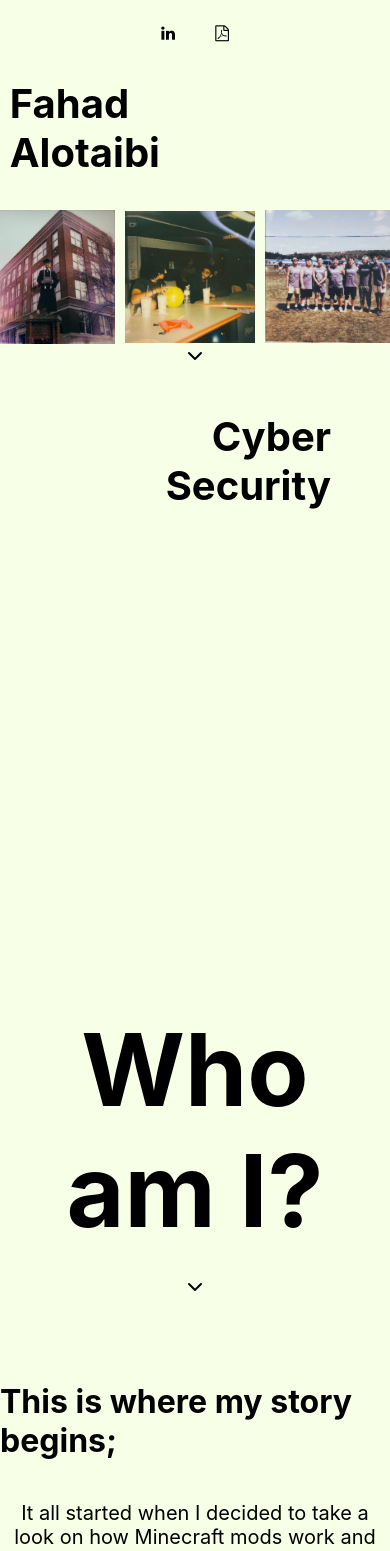
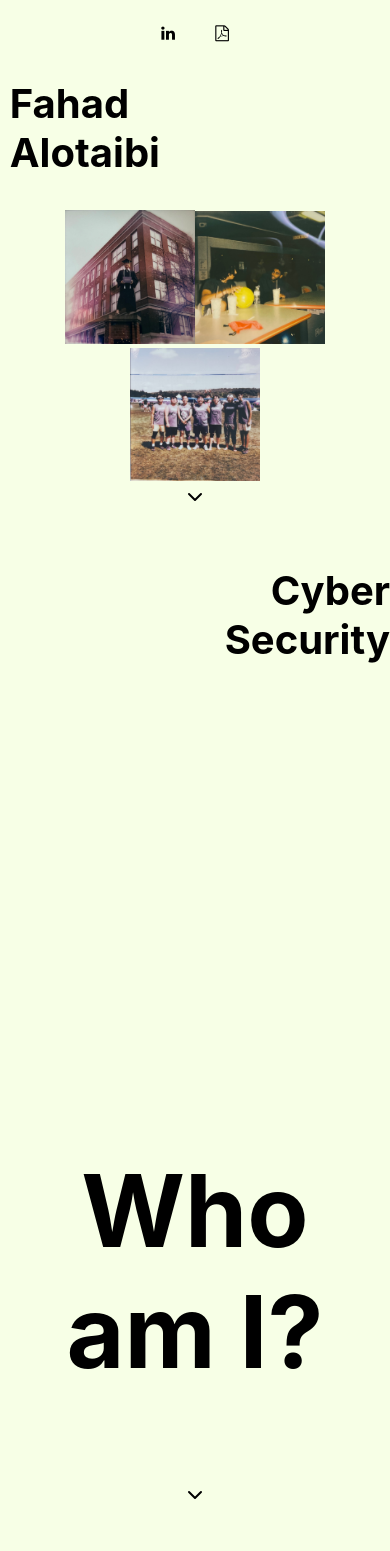
Before and after one commit to low-q/meportfolio, a React (Create React App) app: page / in a window 390 px wide. Shown: the top 1551 px of the page. Built offline with nearby package versions, Linux system fonts and the light colour scheme.

Commit message:
cleaning test

```diff
--- a/public/styles.css
+++ b/public/styles.css
@@ -1,17 +1,19 @@
+/* General Styles */
 body {
     background-color: #f7ffe6;
-
     font-family: Optima;
 }
-/*icons */
+
+/* Icons */
 .fa {
-    padding: 0px;
+    padding: 0;
     font-size: 30px;
     width: 50px;
     text-align: center;
     text-decoration: none;
     margin: 5px 2px;
-  }
+}
+
 .fa:hover {
     opacity: 0.7;
 }
@@ -19,20 +21,19 @@ body {
 .fa-linkedin {
     background: #f7ffe6;
     color: black;
-  }
+}
 
-
-/* Remove blue underline from links */
+/* Links */
 a {
     text-decoration: none; /* Remove underline */
     color: inherit; /* Inherit text color */
-  }
+}
 
-  /* Optionally, you can add hover and focus effects */
-  a:hover, a:focus {
+a:hover, a:focus {
     text-decoration: underline; /* Add underline on hover/focus if desired */
-  }
+}
 
+/* Main Content */
 .main-content {
     text-align: center;
     margin: 20px auto;
@@ -47,29 +48,26 @@ a {
 .right-text {
     font-size: 125px;
     text-align: right;
-    position: absolute; /* Position the text absolutely */
-    right: 0; /* Align to the right of the parent container */
-    width: calc(100% - 20px); /* Subtract the margin of the photo from the width */
+    position: absolute;
+    right: 0;
+    width: calc(100% - 20px);
 }
 
-
-
-
-
+/* Photos */
 .photo {
-    display: flex; /* Use flexbox for layout */
-    justify-content: center; /* Center align horizontally */
-    align-items: center; /* Center align vertically */
-    margin-top: 20px; /* Adjust margin as needed */
+    display: flex;
+    justify-content: center;
+    align-items: center;
+    margin-top: 20px;
 }
 
-
 .photo img {
-    width: 15%; /* Adjust the width of each photo */
+    width: 15%;
     height: auto;
-    margin-right: 10px; /* Add space between photos */
+    margin-right: 10px;
 }
 
+/* Buttons */
 .down-arrow-button {
     background-color: transparent;
     border: none;
@@ -78,122 +76,87 @@ a {
     padding: 0;
 }
 
-
-.about-me h1 {
-    margin-bottom: 0px; /* Adjust as needed */
+/* About Me Section */
+.about-me {
+    text-align: center;
+    margin-top: 50px;
+    font-size: 50px;
 }
 
-.about-me button.down-arrow-button {
-    margin-top: 0px; /* Adjust as needed */
-}
-
-
-/* Your existing styles */
-
-
-
-.photo-container {
-    display: flex;
-    justify-content: center; /* Horizontally center the photos */
-    align-items: center; /* Vertically center the photos */
-    margin-top: 20px;
-}
-
-.photo-container img {
-    width: 15%;
-    height: auto;
-    margin-right: 10px;
-}
-
-
-.right-content {
-    position: relative;
-    width: 80%;
-    margin: 20px auto;
-}
-
-.right-text {
-    font-size: 125px;
-    text-align: right;
-    position: absolute;
-    top: 20px;
-    right: 20px; /* Adjust as needed */
-    width: calc(100% - 40px); /* Adjust as needed */
-    margin: 0;
-}
-   /* Additional CSS styles */
-   .white-space {
-    height: 550px; /* Adjust as needed */
-}
-.about-me {
-    text-align: center;
-    margin-top: 50px; /* Adjust as needed */
-    font-size: 50px;
-}
 .about-us {
     display: flex;
     align-items: center;
     justify-content: center;
     flex-direction: column;
-    margin-top: 50px; /* Adjust as needed */
+    margin-top: 50px;
 }
 
 .about-us p {
     text-align: center;
     font-size: 20px;
-    margin-top: 20px; /* Adjust as needed */
+    margin-top: 20px;
 }
 
+/* Projects Section */
+.projects-container {
+    display: flex;
+}
+
+.left-half,
+.right-half {
+    width: 50%;
+}
+
+/* Additional Styles */
+.white-space {
+    height: 550px;
+}
 
 .split-container {
     display: flex;
     justify-content: space-between;
 }
+
 .left-column {
     width: 50%;
     padding: 20px;
     text-align: left;
     display: flex;
     flex-wrap: wrap;
-
-}
-.left-column img {
-    width: 30%; /* Adjust the width of each image */
-    height: auto; /* Maintain aspect ratio */
-    margin-right: 10px; /* Add space between images */
 }
 
+.left-column img {
+    width: 30%;
+    height: auto;
+    margin-right: 10px;
+}
 
 .left-column p {
-    font-size: 20px; /* Adjust as needed */
-    line-height: 2.0; /* Adjust as needed */
-    margin-bottom: 20px; /* Adjust as needed */
-
+    font-size: 20px;
+    line-height: 2.0;
+    margin-bottom: 20px;
 }
 
-/* Additional CSS styles */
-
-/* Additional CSS styles */
 .resume-photo {
     max-width: 100%;
     height: 1117px;
-    transition: transform 2s ease, opacity 1s ease; /* Add opacity transition */
-    visibility: hidden; /* Hide the resume initially */
-    opacity: 0; /* Hide the resume initially */
+    transition: transform 2s ease, opacity 1s ease;
+    visibility: hidden;
+    opacity: 0;
 }
 
 .right-column:hover .resume-photo {
-    visibility: visible; /* Show the resume on hover */
-    opacity: 1; /* Show the resume on hover */
-    transform: rotateY(0deg); /* Rotate the resume on hover */
+    visibility: visible;
+    opacity: 1;
+    transform: rotateY(0deg);
 }
 
 .right-column {
     width: 50%;
-    position: relative; /* Ensure proper stacking context for child elements */
+    position: relative;
     height: auto;
-    display: flex; /* Use flexbox for layout */
-    justify-content: center; /* Center align horizontally */
+    display: flex;
+    justify-content: center;
 }
 
 .resume-text {
@@ -202,34 +165,22 @@ a {
     left: 0;
     transform: translateY(-50%);
     width: 100%;
-    transition: opacity 1s ease; /* Add opacity transition */
-    opacity: 1; /* Ensure text is visible by default */
+    transition: opacity 1s ease;
+    opacity: 1;
     text-align: center;
 }
 
 .right-column:hover .resume-text {
-    opacity: 0; /* Fade out the text on hover */
-}
-.projects-container {
-    display: flex;
-}
-
-.left-half {
-    width: 50%;
-}
-
-.right-half {
-    width: 50%;
-
-
+    opacity: 0;
 }
 
 .top-right {
     height: 50%;
     text-align: left;
-    display: flex; /* Use flexbox */
-    flex-wrap: wrap; /* Allow items to wrap onto multiple lines */
+    display: flex;
+    flex-wrap: wrap;
 }
+
 .top-right h1 {
     font-size: 20px;
 }
@@ -237,162 +188,135 @@ a {
 .lower-right {
     height: 50%;
 }
+
 .left-half img {
     max-width: 100%;
     height: auto;
-    display: block; /* Ensures image is treated as a block element */
-    margin: auto; /* Centers the image horizontally */
+    display: block;
+    margin: auto;
 }
 
 .resume-icon {
-    width: 24px; /* Set the width */
-    height: 24px; /* Set the height */
+    width: 24px;
+    height: 24px;
 }
 
-
-
-
-/* Adjustments for smaller screens */
-/* Existing styles */
-
-/* Adjustments for smaller screens */
+/* Media Queries */
 @media screen and (max-width: 768px) {
-    /* Adjust main content width for smaller screens */
     .main-content {
-        width: 90%; /* Adjust width for smaller screens */
+        width: 90%;
     }
 
-    /* Reduce font size for smaller screens */
     .left-text,
     .right-text {
-        font-size: 100px; /* Adjust font size for smaller screens */
+        font-size: 100px;
     }
 
-    /* Adjust photo size for smaller screens */
     .photo-container img {
-        width: 25%; /* Adjust photo size for smaller screens */
+        width: 25%;
     }
 
-    /* Adjust padding and font size for smaller screens */
     .left-column {
-        padding: 10px; /* Adjust padding for smaller screens */
+        padding: 10px;
     }
 
     .left-column p {
-        font-size: 18px; /* Adjust font size for smaller screens */
+        font-size: 18px;
     }
 
-    /* Adjust resume photo size for smaller screens */
     .resume-photo {
-        height: 800px; /* Adjust resume photo size for smaller screens */
+        height: 800px;
     }
 
-    /* Adjust photo size in left-half for smaller screens */
     .left-half img {
-        max-width: 80%; /* Adjust photo size for smaller screens */
+        max-width: 80%;
     }
 
-    /* Adjust font size in top-right section for smaller screens */
     .top-right h1 {
-        font-size: 16px; /* Adjust font size for smaller screens */
+        font-size: 16px;
     }
 
-    /* Adjustments for projects container on smaller screens */
     .projects-container {
-        flex-direction: column; /* Stack items vertically */
+        flex-direction: column;
     }
 
     .left-half,
     .right-half {
-        width: 100%; /* Set width to full for smaller screens */
-        margin-bottom: 20px; /* Add margin between the halves */
+        width: 100%;
+        margin-bottom: 20px;
     }
 
-    /* Adjustments for split container on smaller screens */
     .split-container {
-        flex-direction: column; /* Stack items vertically */
+        flex-direction: column;
     }
 }
 
-/* Further adjustments for even smaller screens */
 @media screen and (max-width: 480px) {
-    /* Adjust main content width for even smaller screens */
     .main-content {
-        width: 95%; /* Adjust width for even smaller screens */
+        width: 95%;
     }
 
-    /* Reduce font size further for even smaller screens */
     .left-text,
     .right-text {
-        font-size: 80px; /* Adjust font size for even smaller screens */
+        font-size: 80px;
     }
 
-    /* Adjust photo size further for even smaller screens */
     .photo-container img {
-        width: 35%; /* Adjust photo size for even smaller screens */
+        width: 35%;
     }
 
-    /* Adjust padding and font size further for even smaller screens */
     .left-column {
-        padding: 5px; /* Adjust padding for even smaller screens */
+        padding: 5px;
     }
 
     .left-column p {
-        font-size: 16px; /* Adjust font size for even smaller screens */
+        font-size: 16px;
     }
 
-    /* Adjust resume photo size further for even smaller screens */
     .resume-photo {
-        height: 600px; /* Adjust resume photo size for even smaller screens */
+        height: 600px;
     }
 
-    /* Adjust photo size in left-half further for even smaller screens */
     .left-half img {
-        max-width: 100%; /* Adjust photo size for even smaller screens */
+        max-width: 100%;
     }
 
-    /* Adjust font size in top-right section further for even smaller screens */
     .top-right h1 {
-        font-size: 14px; /* Adjust font size for even smaller screens */
+        font-size: 14px;
     }
 
-    /* Adjustments for projects container on even smaller screens */
     .projects-container {
-        flex-direction: column; /* Stack items vertically */
+        flex-direction: column;
     }
 
     .left-half,
     .right-half {
-        width: 100%; /* Set width to full for even smaller screens */
-        margin-bottom: 20px; /* Add margin between the halves */
+        width: 100%;
+        margin-bottom: 20px;
     }
 
-    /* Adjustments for split container on even smaller screens */
     .split-container {
-        flex-direction: column; /* Stack items vertically */
+        flex-direction: column;
     }
 }
 
-/* Adjustments for tablets */
 @media screen and (max-width: 1024px) {
     .left-text,
     .right-text {
-        font-size: 80px; /* Adjust font size for tablets */
+        font-size: 80px;
     }
 }
 
-/* Adjustments for large portrait mobile devices */
 @media screen and (max-width: 414px) {
     .left-text,
     .right-text {
-        font-size: 40px; /* Adjust font size for large portrait mobile devices */
+        font-size: 40px;
     }
 }
 
-/* Adjustments for standard portrait mobile devices */
 @media screen and (max-width: 375px) {
     .left-text,
     .right-text {
-        font-size: 35px; /* Adjust font size for standard portrait mobile devices */
+        font-size: 35px;
     }
 }
--- a/src/App.js
+++ b/src/App.js
@@ -8,56 +8,69 @@ function App() {
 
     return (
         <div className="app-container">
+            {/* Main Section. */}
             <section className="main-content">
+
                 <header>
+
                     <a href="https://www.linkedin.com/in/ruwais/" class="fa fa-linkedin"></a>
-
                     <a href="AlotaibiFahadResume-nc.pdf" download class="fa fa-file-pdf-o"></a>
 
                 </header>
+
+
                 <h1 className="left-text">Fahad <br />Alotaibi</h1>
+                {/* Top Three Photos. */}
                 <div className="photo-container">
+
                     <img src="grad.jpg" alt="Photo" />
                     <img src="owilly.jpg" alt="Photo" />
                     <img src="vball.jpg" alt="Photo" />
+
                 </div>
+                {/* Button for navigation. */}
                 <button className="down-arrow-button" onClick={scrollToNextSection}>
                     <svg viewBox="0 0 24 24" width="24" height="24" fill="none" xmlns="http://www.w3.org/2000/svg">
-              <path d="M6 9L12 15L18 9" stroke="black" strokeWidth="2" strokeLinecap="round" strokeLinejoin="round"/>
+                        <path d="M6 9L12 15L18 9" stroke="black" strokeWidth="2" strokeLinecap="round" strokeLinejoin="round" />
                     </svg>
                 </button>
+
             </section>
+
 
             <aside className="right-content">
                 <h1 className="right-text">Cyber <br />Security</h1>
             </aside>
-
+            {/* White space for content. */}
             <div className="white-space"></div>
 
+
+            {/* About me Section. */}
             <div className="about-me" id="scroll-target">
                 <h1>Who am I?</h1>
+                {/* Button for navigation. */}
                 <button className="down-arrow-button" onClick={scrollToNextSection1}>
                     <svg viewBox="0 0 24 24" width="24" height="24" fill="none" xmlns="http://www.w3.org/2000/svg">
-            <path d="M6 9L12 15L18 9" stroke="black" strokeWidth="2" strokeLinecap="round" strokeLinejoin="round"/>
+                        <path d="M6 9L12 15L18 9" stroke="black" strokeWidth="2" strokeLinecap="round" strokeLinejoin="round" />
                     </svg>
                 </button>
             </div>
 
 
             <div className="about-us">
-              <h1>This is where my story begins; </h1>
+                {/* First Paragraph. */}
+                <h1>This is where my story begins:</h1>
                 <p>It all started when I decided to take a look on how Minecraft mods work and that got me thinking, What can I do to make something like those people.
                     Diving into the intricate world of Minecraft mods ignited a spark within me. As I peeled back the layers of code and creativity,
                     I found myself captivated by the endless potential for innovation.
                     It wasn't long before a question began to form in my mind, one that would shape my journey moving forward: What unique creation could I craft to leave my mark among these skilled modders?
                 </p>
 
+            </div>
 
-
-
-      </div>
             <div className="about-us">
-      <h1>A little about me;</h1>
+                {/* Second Paragraph. */}
+                <h1>A little about me:</h1>
                 <p>There's an indescribable joy in the rhythm of wheels on tarmac, the whispered secrets of ancient cobblestones,
                     and the hum of languages unknown. Traveling, for me, is an art form—a symphony of sights, sounds, and sensations that awaken the senses and nourish the soul.
 
@@ -66,44 +79,47 @@ function App() {
                     every step taken is a step closer to understanding the rich tapestry of humanity and the world we inhabit.
                 </p>
             </div>
+            {/* Middle Three Photos. */}
+            <div className="photo-container">
 
-      <div className="photo-container">
                 <img src="05.jpg" alt="Photo" />
                 <img src="bakery.jpg" alt="Photo" />
                 <img src="collectibles.jpg" alt="Photo" />
+
             </div>
-      <div className="about-me" id ="scroll-target1">
+            {/* Projects Section. */}
+            <div className="about-me" id="scroll-target1">
+
                 <h1>Projects</h1>
+                {/* Button for navigation. */}
                 <button className="down-arrow-button">
                     <svg viewBox="0 0 24 24" width="24" height="24" fill="none" xmlns="http://www.w3.org/2000/svg">
-                  <path d="M6 9L12 15L18 9" stroke="black" strokeWidth="2" strokeLinecap="round" strokeLinejoin="round"/>
+                        <path d="M6 9L12 15L18 9" stroke="black" strokeWidth="2" strokeLinecap="round" strokeLinejoin="round" />
                     </svg>
                 </button>
+
             </div>
+
             <div className="projects-container">
+
                 <div className="left-half">
+                    {/* Pi 4 + RFID Photo. */}
                     <img src="pi.jpg" alt="Your Photo" />
                 </div>
-
+                {/* First Project.  */}
                 <div className="right-half">
                     <div className="left-column">
 
                         <h1>RFID-BookLibrary v1.0</h1>
                         <p>It allows users to input book information such as name, author, and genre. The script saves this information in text files named after the scanned RFID tag IDs.
-                      When a tag is rescanned, the script retrieves the corresponding book information from the saved file and performs a Google search based on the book's title and author.
-                  </p>
-                  <p><strong>More</strong> about this project can be found on my <a href= " https://github.com/low-q/RFID-BookLibrary"> GitHub page.</a></p>
-              </div>
-
-
-
-
-
-
+                            When a tag is rescanned, the script retrieves the corresponding book information from the saved file and performs a Google search based on the book's title and author.</p>
+                        <p><strong>More</strong> about this project can be found on my <a href=" https://github.com/low-q/RFID-BookLibrary"> GitHub page.</a></p>
 
                     </div>
                 </div>
-      {/* New section */}
+            </div>
+
+            {/* Second Project.  */}
             <div className="projects-container">
                 <div className="right-half">
                     <div className="left-column">
@@ -117,22 +133,20 @@ function App() {
                         <p><strong>Credits</strong> goes to: <a href="https://github.com/bigbrodude6119/flipper-zero-evil-portal">bigbrodude6119.</a>
                         </p>
                     </div>
-
-
-
-
-
                 </div>
 
                 <div className="left-half">
+                    {/* Flipper + WiFi Board Photo. */}
                     <img src="flipper.jpg" alt="Photo" />
                 </div>
             </div>
+
             <div className="projects-container">
                 <div className="left-half">
+                    {/* AWS Diagram Photo.  */}
                     <img src="aws.png" alt="Your Photo" />
                 </div>
-
+                {/* Third Project.  */}
                 <div className="right-half">
                     <div className="left-column">
 
@@ -146,27 +160,11 @@ function App() {
                             <strong>Database Tier:</strong> Utilization of Amazon RDS with MySQL for secure data management and high availability. <br />
 
                         </p>
-                  <p><strong>More</strong> about this project can be found on my <a href= " https://github.com/low-q/RFID-BookLibrary"> GitHub page.</a></p>
-              </div>
-
-
-
-
-
-
-
+                        <p><strong>More</strong> about this project can be found on my <a href=" https://github.com/low-q/RFID-BookLibrary"> GitHub page.</a></p>
                     </div>
                 </div>
-
-
-
-
-
-
             </div>
-
-
-
+        </div>
     );
 }
 
```
Lines whose indentation alone changed are shown as unchanged.
